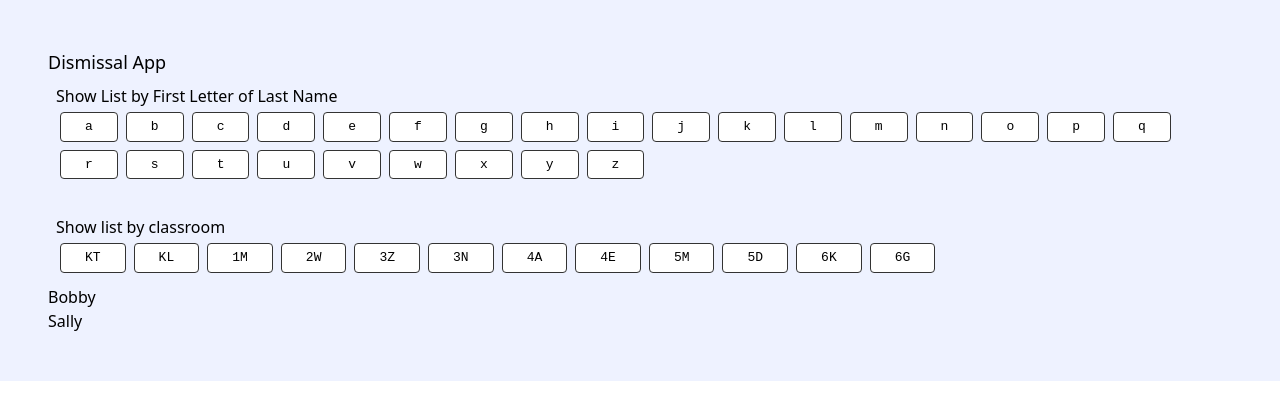
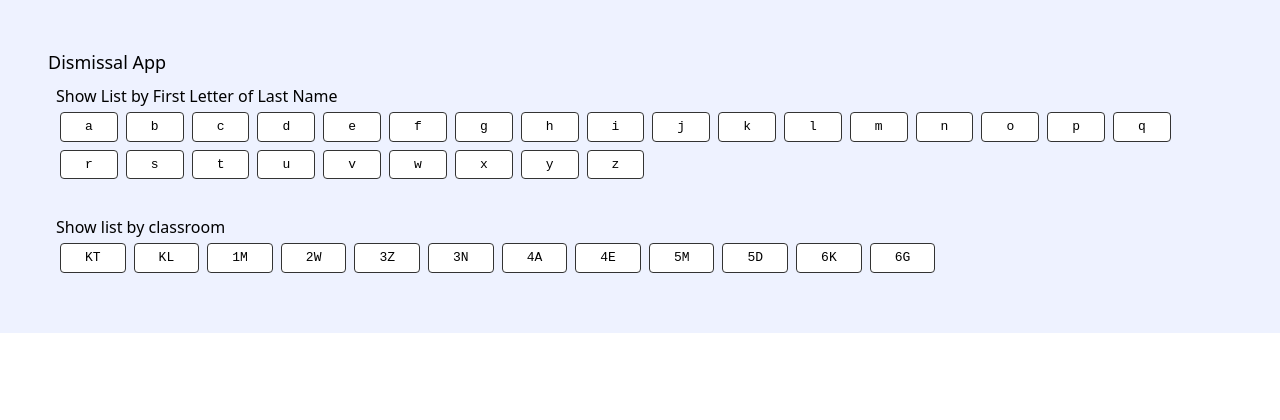
Before and after one commit to bacalj/dismissal, a Nuxt app: page / in a window 1280 px wide. Shown: the top 420 px of the page. Built offline with nearby package versions, Linux system fonts and the light colour scheme.

Commit message:
gets into dom but not firebasey

```diff
--- a/components/Student.vue
+++ b/components/Student.vue
@@ -1,6 +1,6 @@
 <template>
   <div>
-    {{ s.name }}
+    {{ s.first }} {{ s.last }} | {{ s.class }} <em>{{ s.status }}</em>
   </div>
 </template>
 
--- a/components/Students.vue
+++ b/components/Students.vue
@@ -12,7 +12,7 @@ export default {
     // should be reactive but if not we'll get it all in vuex or see what we did on reading app
     // still need to add in firebase credentials
     return {
-      allStudents: [{'name' : 'Bobby', 'id' : 'abc'}, {'name' : 'Sally', 'id' : '123'}]
+      allStudents: []
     }
   },
 
@@ -37,6 +37,7 @@ export default {
       const studentsCollection = await studentsRef.get().then((qs) => {
         qs.forEach((student) => {
           console.log(student.data())
+          this.allStudents.push(student.data())
         })
       })
 
```
